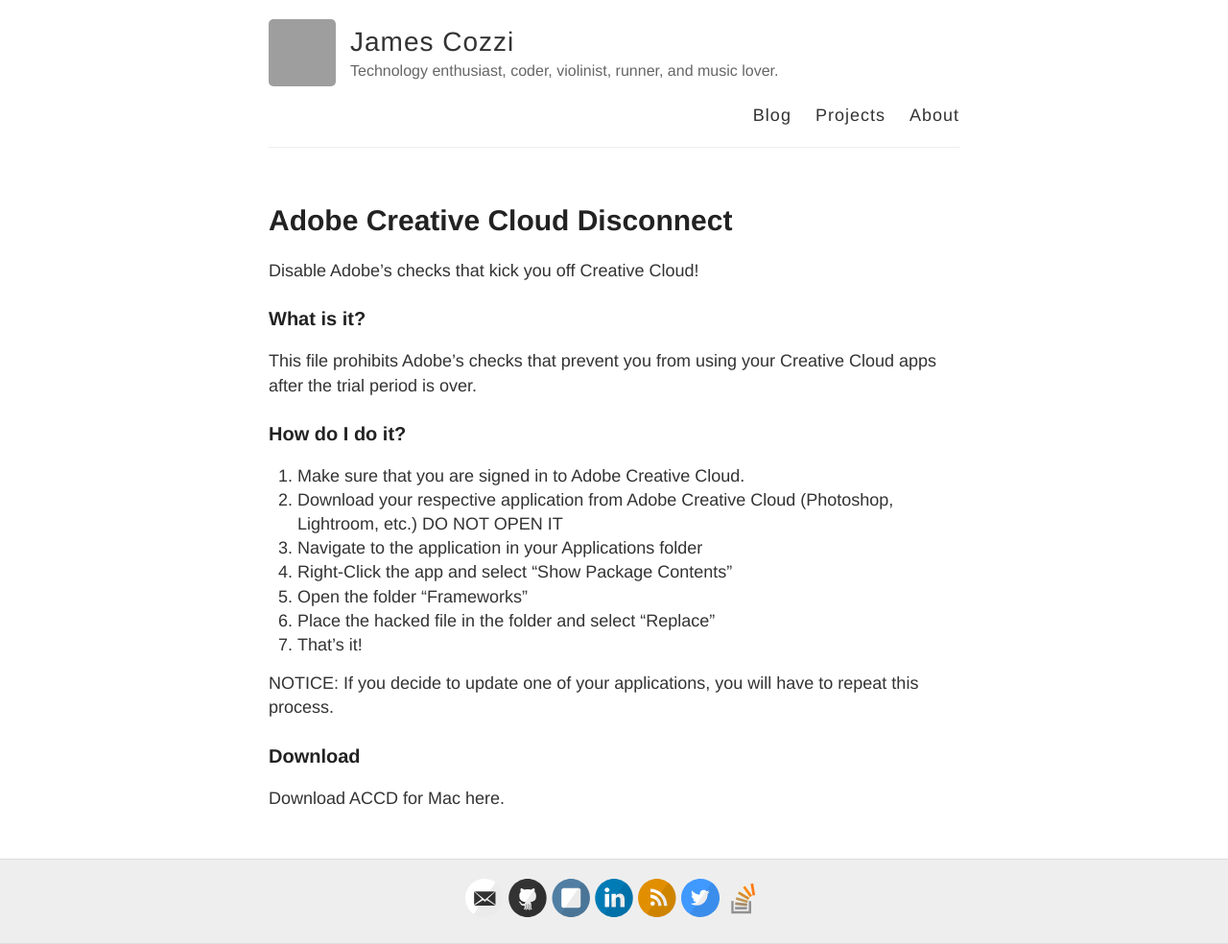
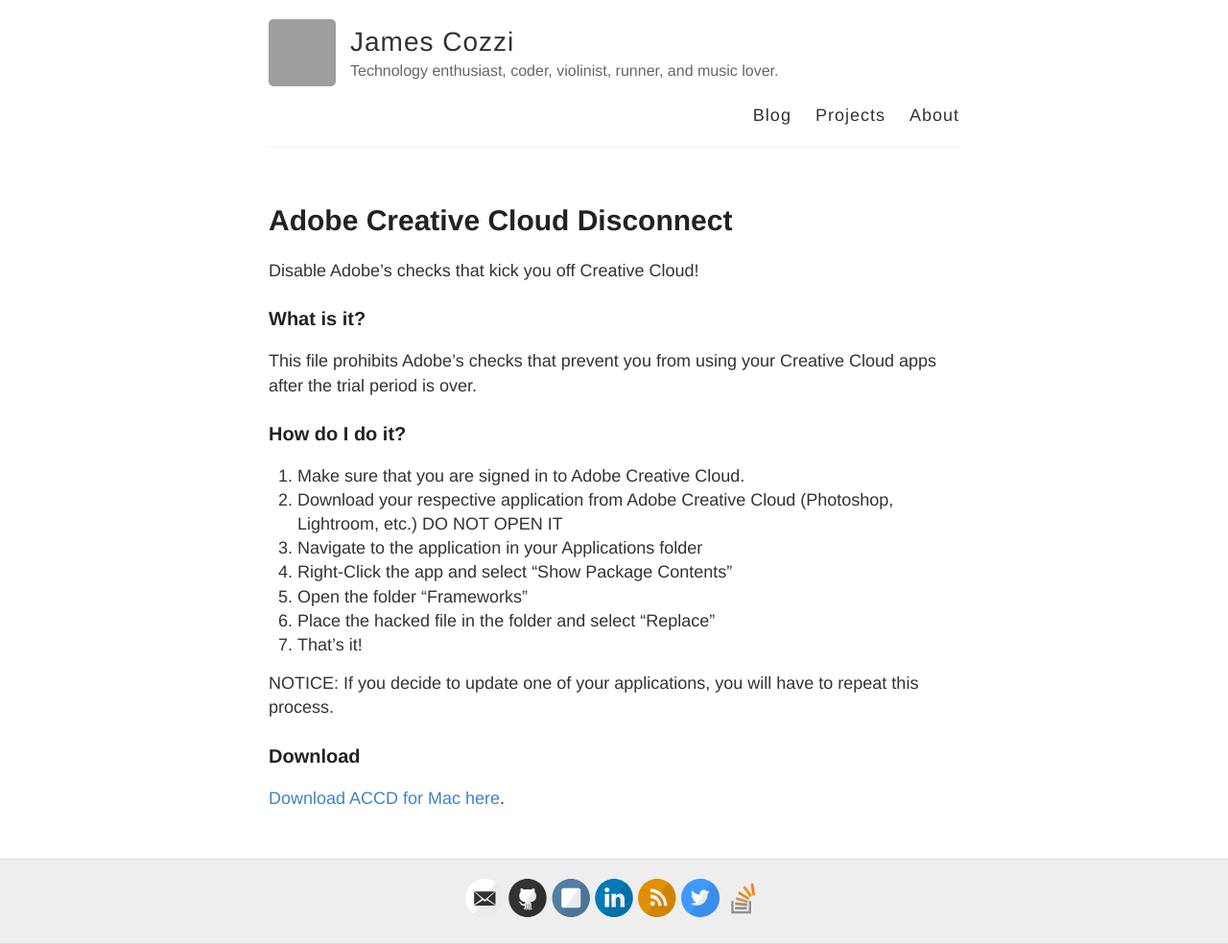
Before and after one commit to jcoz00/ball00n.github.io, a Jekyll site: the page built from accd.md, in a window 1280 px wide. Shown: the whole page at 96% size. Built offline with Jekyll 4.4.1, drawn with Linux system fonts in a browser that asks for light colours; grey boxes are pictures that could not be loaded.

```diff
--- a/accd.md
+++ b/accd.md
@@ -24,4 +24,4 @@ NOTICE: If you decide to update one of your applications, you will have to repea
 
 ### Download
 
-Download ACCD for Mac here{{ google.com }}.
+[Download ACCD for Mac here]({{ google.com }}).
```
